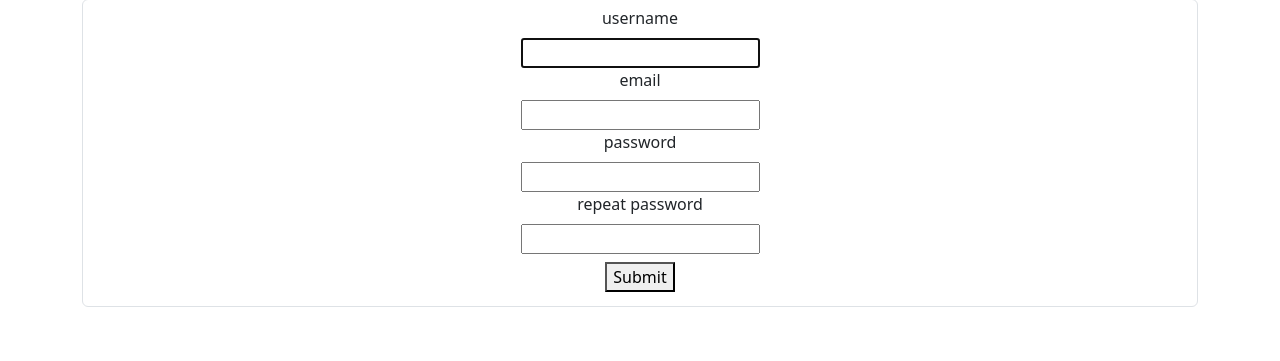
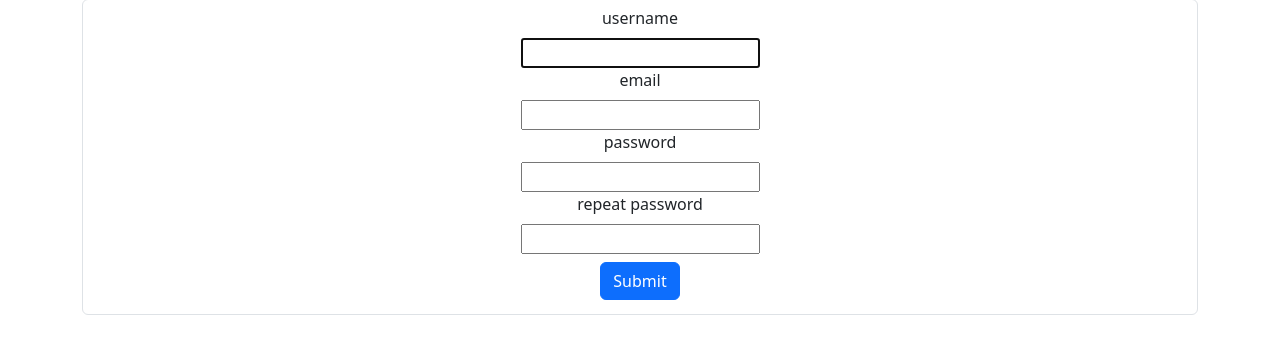
Before and after one commit to qdanq/e-commerce-django, a Django app: page /signup/ in a window 1280 px wide. Shown: the part 231-592 px from the top of the page. Run offline with Django 5.2, Linux system fonts and the light colour scheme.

Commit message:
Style sign up page.

```diff
--- a/eCommerce/core/templates/signup.html
+++ b/eCommerce/core/templates/signup.html
@@ -10,7 +10,7 @@
         {{ form.non_field_errors }}
 
         <div class="form-control ">
-          <label class="form-label">username</label><br>
+          <label class="form-label ">username</label><br>
           {{ form.username }}
 
         <div>
@@ -37,7 +37,7 @@
             </div>
         {% endif %}
 
-        <button type="" class="my-2">Submit</button>
+        <button type="" class="my-2 btn btn-primary">Submit</button>
         </div>
 
       </form>
```
